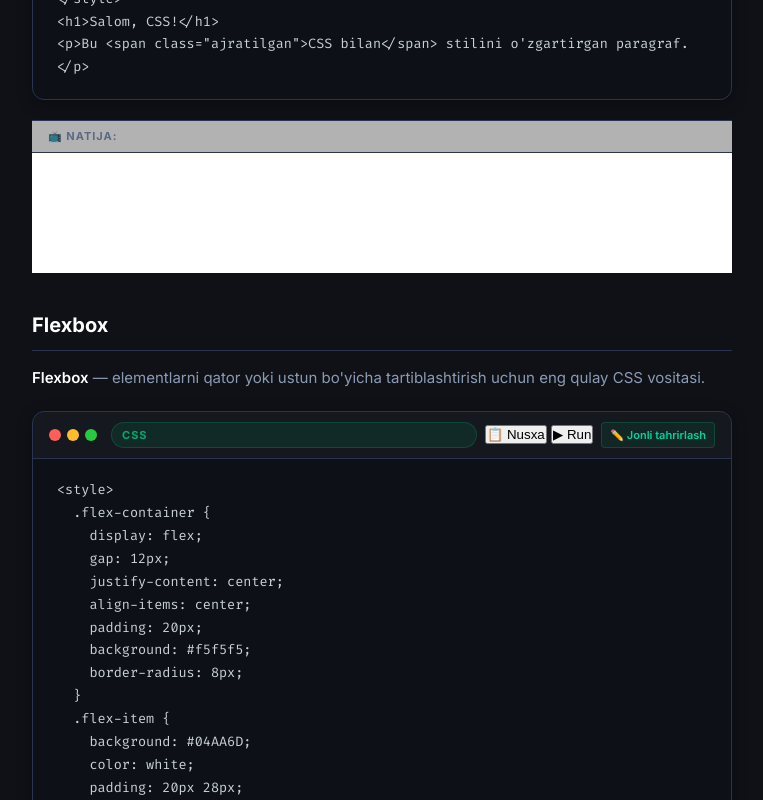
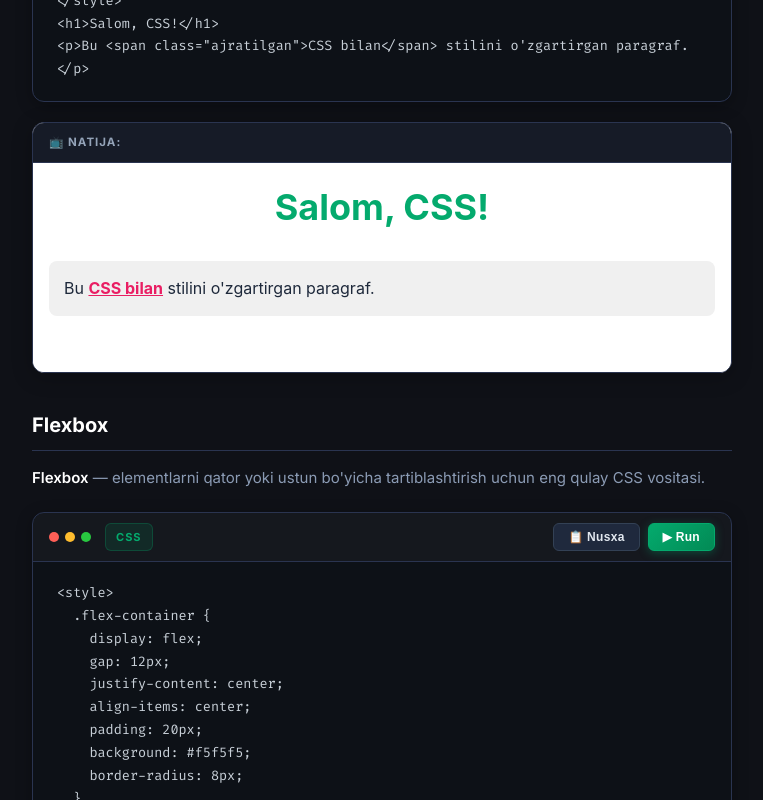
Before and after one commit to avdurasulovuz/w3learn, a plain HTML site: page pages/css.html in a window 1280 px wide. Shown: the part 1040-1840 px from the top of the page, without its empty margins (288-1051 px from the left). Drawn offline with nearby package versions, Linux system fonts and the light colour scheme.

Commit message:
Fix: Instant live auto-update on code typing, stylish Run/Copy buttons, auto-rendered initial output

```diff
--- a/css/style.css
+++ b/css/style.css
@@ -412,7 +412,8 @@ body.light .code-wrap { background: #1e2535; }
   padding: 10px 16px;
   background: rgba(255,255,255,0.03);
   border-bottom: 1px solid var(--border);
-  gap: 8px;
+  gap: 10px;
+  flex-wrap: wrap;
 }
 .code-lang {
   font-size: 11px;
@@ -421,65 +422,78 @@ body.light .code-wrap { background: #1e2535; }
   text-transform: uppercase;
   color: var(--green);
   background: rgba(4,170,109,0.12);
-  padding: 3px 10px;
-  border-radius: 20px;
+  padding: 4px 10px;
+  border-radius: 6px;
   border: 1px solid rgba(4,170,109,0.25);
-  flex: 1;
+  display: inline-flex;
+  align-items: center;
 }
 
 /* Dot buttons (Mac style) */
 .code-toolbar::before {
   content: '';
-  width: 12px; height: 12px;
+  width: 10px; height: 10px;
   border-radius: 50%;
   background: #ff5f57;
-  box-shadow: 18px 0 0 #febc2e, 36px 0 0 #28c840;
-  margin-right: 42px;
+  box-shadow: 16px 0 0 #febc2e, 32px 0 0 #28c840;
+  margin-right: 36px;
   flex-shrink: 0;
 }
 
 .edit-badge {
   font-size: 11px;
   color: var(--green-light);
-  background: rgba(4,170,109,0.1);
-  border: 1px solid rgba(4,170,109,0.25);
-  padding: 3px 8px;
-  border-radius: 4px;
+  background: rgba(4,170,109,0.12);
+  border: 1px solid rgba(4,170,109,0.3);
+  padding: 4px 10px;
+  border-radius: 6px;
   font-weight: 600;
   display: inline-flex;
   align-items: center;
   gap: 4px;
-  margin-right: auto;
 }
 
-.copy-btn, .run-btn {
-  border: 1px solid var(--border);
+.code-actions {
+  display: flex;
+  align-items: center;
+  gap: 8px;
+  margin-left: auto;
+}
+
+.copy-btn, .btn-copy, .run-btn, .btn-run {
   border-radius: 6px;
   font-size: 12px;
   font-weight: 600;
-  padding: 5px 12px;
+  padding: 6px 14px;
   cursor: pointer;
-  transition: var(--transition);
+  transition: all 0.2s cubic-bezier(0.4,0,0.2,1);
   letter-spacing: 0.3px;
+  display: inline-flex;
+  align-items: center;
+  gap: 6px;
+  outline: none;
 }
-.copy-btn {
-  background: transparent;
-  color: var(--text2);
+.copy-btn, .btn-copy {
+  background: #1f293d;
+  color: #e2e8f0;
+  border: 1px solid #334155;
 }
-.copy-btn:hover {
-  background: var(--bg3);
-  color: var(--white);
-  border-color: var(--text3);
+.copy-btn:hover, .btn-copy:hover {
+  background: #334155;
+  color: #ffffff;
+  border-color: #64748b;
+  transform: translateY(-1px);
 }
-.run-btn {
-  background: linear-gradient(135deg, var(--green), var(--green-dark));
-  color: white;
-  border-color: var(--green-dark);
-  box-shadow: 0 2px 8px rgba(4,170,109,0.3);
+.run-btn, .btn-run {
+  background: linear-gradient(135deg, #04AA6D, #028a55);
+  color: #ffffff;
+  border: 1px solid #04AA6D;
+  box-shadow: 0 2px 10px rgba(4,170,109,0.35);
 }
-.run-btn:hover {
+.run-btn:hover, .btn-run:hover {
+  background: linear-gradient(135deg, #00d4a0, #04AA6D);
   transform: translateY(-1px);
-  box-shadow: 0 4px 16px rgba(4,170,109,0.4);
+  box-shadow: 0 4px 16px rgba(4,170,109,0.5);
 }
 
 .code-body {
@@ -506,25 +520,41 @@ body.light .code-wrap { background: #1e2535; }
 
 /* Result box */
 .result-box {
-  border-top: 1px solid var(--border);
-  background: #fff;
+  border: 1px solid #cbd5e1;
+  border-radius: var(--radius);
+  overflow: hidden;
+  margin: 16px 0 32px;
+  background: #ffffff;
+  box-shadow: 0 4px 20px rgba(0,0,0,0.06);
 }
 .result-label {
-  font-size: 11px;
+  font-size: 11.5px;
   font-weight: 700;
-  color: var(--text3);
+  color: #334155;
   text-transform: uppercase;
   letter-spacing: 1px;
-  padding: 6px 16px;
-  background: rgba(0,0,0,0.3);
-  border-bottom: 1px solid var(--border);
+  padding: 10px 16px;
+  background: #f1f5f9;
+  border-bottom: 1px solid #e2e8f0;
+  display: flex;
+  align-items: center;
+  justify-content: space-between;
 }
 .result-iframe {
   width: 100%;
-  height: 120px;
+  min-height: 140px;
   border: none;
   display: block;
-  background: #fff;
+  background: #ffffff;
+}
+body:not(.light) .result-box {
+  border-color: #2a3450;
+  box-shadow: 0 4px 20px rgba(0,0,0,0.25);
+}
+body:not(.light) .result-label {
+  background: #161b27;
+  color: #94a3b8;
+  border-bottom-color: #2a3450;
 }
 
 /* ══════════════════════════════════════
--- a/js/main.js
+++ b/js/main.js
@@ -54,35 +54,73 @@ function copyCode(id) {
 // ── RUN CODE ──
 function runCode(codeId, resultId) {
   const el = document.getElementById(codeId);
-  const code = el ? (el.innerText || el.textContent) : '';
-  const iframe = document.getElementById(resultId);
+  if (!el) return;
+  const rawCode = el.innerText || el.textContent || '';
+  let resEl = document.getElementById(resultId);
+  if (!resEl) return;
+  const iframe = resEl.tagName === 'IFRAME' ? resEl : resEl.querySelector('iframe');
   if (!iframe) return;
+
+  // Clean wrapper with modern typography
+  let code = rawCode;
+  if (!code.includes('<html') && !code.includes('<!DOCTYPE')) {
+    code = `<!DOCTYPE html><html><head><meta charset="utf-8"/><style>body{font-family:-apple-system,BlinkMacSystemFont,"Segoe UI",Roboto,sans-serif;padding:16px;color:#1e293b;margin:0;line-height:1.6;}h1,h2,h3{margin-top:0;color:#0f172a;}hr{border:none;border-top:1px solid #e2e8f0;margin:16px 0;}</style></head><body>${code}</body></html>`;
+  }
+
   const doc = iframe.contentDocument || iframe.contentWindow.document;
   doc.open();
   doc.write(code);
   doc.close();
+
   // Auto-resize
   setTimeout(() => {
     try {
       const h = doc.body.scrollHeight;
-      iframe.style.height = Math.max(80, Math.min(h + 20, 500)) + 'px';
+      iframe.style.height = Math.max(120, Math.min(h + 24, 600)) + 'px';
     } catch(e) {}
-  }, 200);
+  }, 100);
 }
 
-// ── EDITABLE CODE BLOCKS ──
+// ── EDITABLE CODE BLOCKS & LIVE AUTO-UPDATE ──
 function setupEditableCode() {
   document.querySelectorAll('.code-body pre').forEach(pre => {
     pre.setAttribute('contenteditable', 'true');
     pre.setAttribute('spellcheck', 'false');
+
+    // Find associated result box or button
+    const wrap = pre.closest('.code-wrap');
+    let targetResultId = null;
+
+    if (wrap) {
+      const runBtn = wrap.querySelector('.run-btn, .btn-run');
+      if (runBtn && runBtn.getAttribute('onclick')) {
+        const match = runBtn.getAttribute('onclick').match(/runCode\(['"]([^'"]+)['"],\s*['"]([^'"]+)['"]\)/);
+        if (match) targetResultId = match[2];
+      }
+      if (!targetResultId && wrap.nextElementSibling && wrap.nextElementSibling.classList.contains('result-box')) {
+        targetResultId = wrap.nextElementSibling.id;
+      }
+    }
+
+    if (targetResultId) {
+      // 1. Live auto-update when user edits code!
+      pre.addEventListener('input', () => {
+        runCode(pre.id, targetResultId);
+      });
+      // 2. Initial run on page load so result box is already filled!
+      setTimeout(() => {
+        runCode(pre.id, targetResultId);
+      }, 150);
+    }
   });
+
   document.querySelectorAll('.code-toolbar').forEach(toolbar => {
     if (!toolbar.querySelector('.edit-badge')) {
       const badge = document.createElement('span');
       badge.className = 'edit-badge';
       badge.innerHTML = '✏️ Jonli tahrirlash';
-      badge.title = 'Kodni to\'g\'ridan-to\'g\'ri o\'zgartirib, Run tugmasini bosing!';
-      const copyBtn = toolbar.querySelector('.copy-btn');
+      badge.title = 'Kodni o\'zgartirishingiz bilan natija darhol o\'zgaradi!';
+      const copyBtn = toolbar.querySelector('.copy-btn, .btn-copy');
       if (copyBtn) {
         toolbar.insertBefore(badge, copyBtn);
       } else {
```
